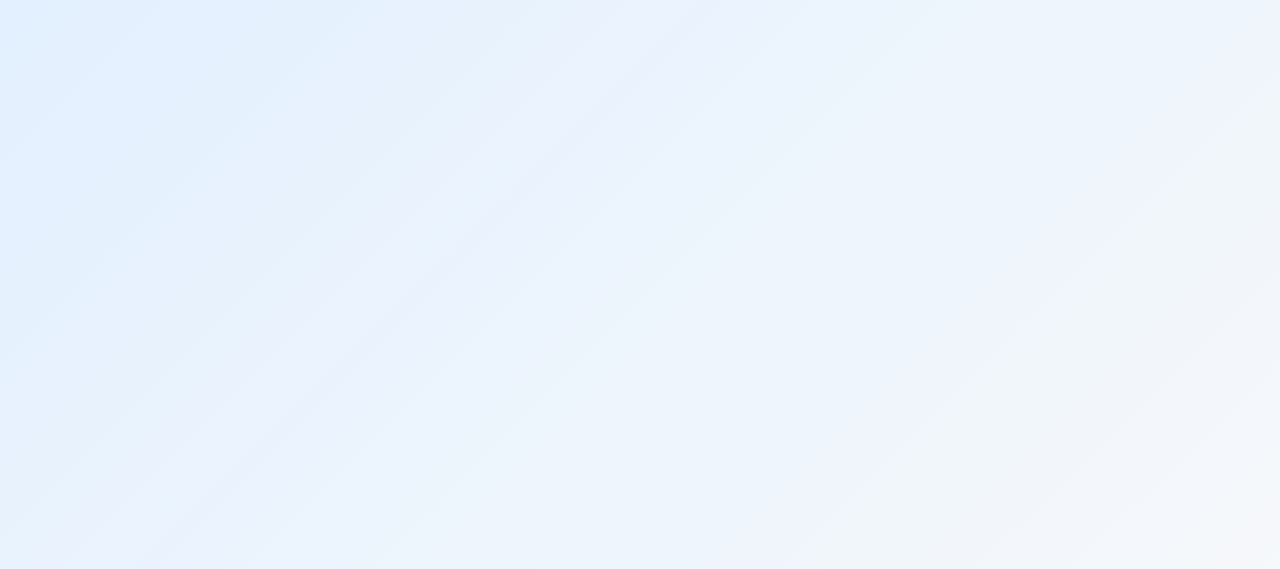
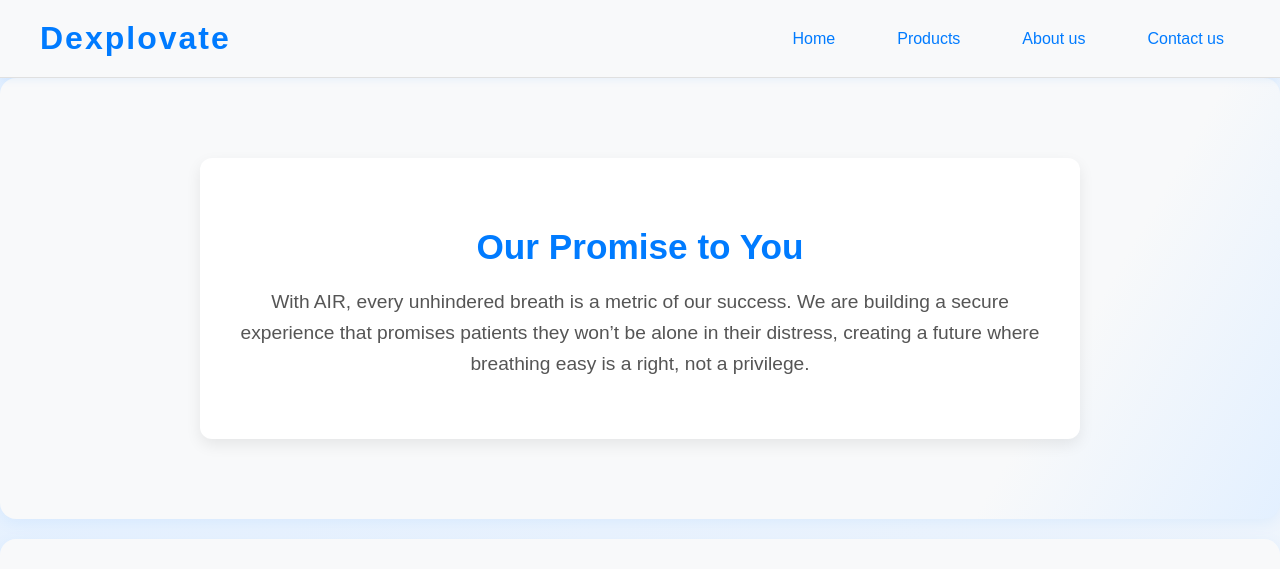
Before and after one commit to DexplovateLog/main, a React (Create React App) app: page /main/products in a window 1280 px wide. Before the commit this address had no page. Shown: the top 569 px of the page. Built offline with nearby package versions, Linux system fonts and the light colour scheme.

Commit message:
Your descriptive commit message

```diff
--- a/src/App.js
+++ b/src/App.js
@@ -11,9 +11,9 @@ function App() {
     <BrowserRouter>
       <Routes>
         <Route path="/main" element={<Home />} />
-        <Route path="/products" element={<Product />} />
-        <Route path="/about" element={<About />} />
-        <Route path="/contact" element={<Contact />} />
+        <Route path="/main/products" element={<Product />} />
+        <Route path="/main/about" element={<About />} />
+        <Route path="/main/contact" element={<Contact />} />
       </Routes>
     </BrowserRouter>
   );
--- a/src/Home.js
+++ b/src/Home.js
@@ -28,9 +28,9 @@ const Header = () => {
         <nav className={`header-nav ${isMenuOpen ? 'open' : ''}`}>
           <ul>
             <li><a href="/main" onClick={toggleMenu}>Home</a></li>
-            <li><a href="/products" onClick={toggleMenu}>Products</a></li>
-            <li><a href="/about" onClick={toggleMenu}>About us</a></li>
-            <li><a href="/contact" onClick={toggleMenu}>Contact us</a></li>
+            <li><a href="/main/products" onClick={toggleMenu}>Products</a></li>
+            <li><a href="/main/about" onClick={toggleMenu}>About us</a></li>
+            <li><a href="/main/contact" onClick={toggleMenu}>Contact us</a></li>
           </ul>
         </nav>
       </div>
```
